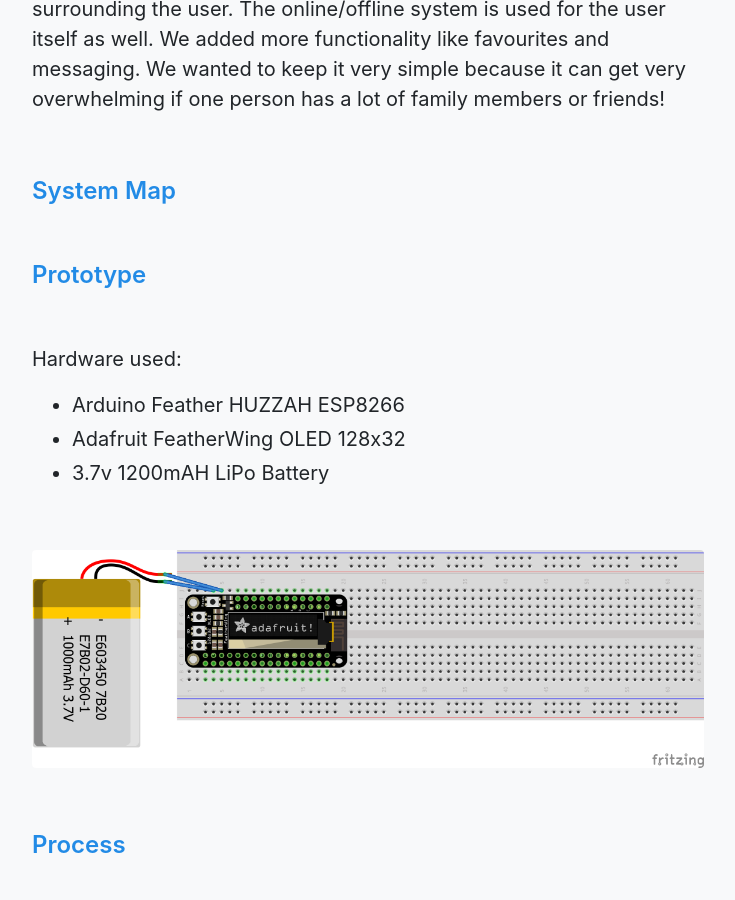
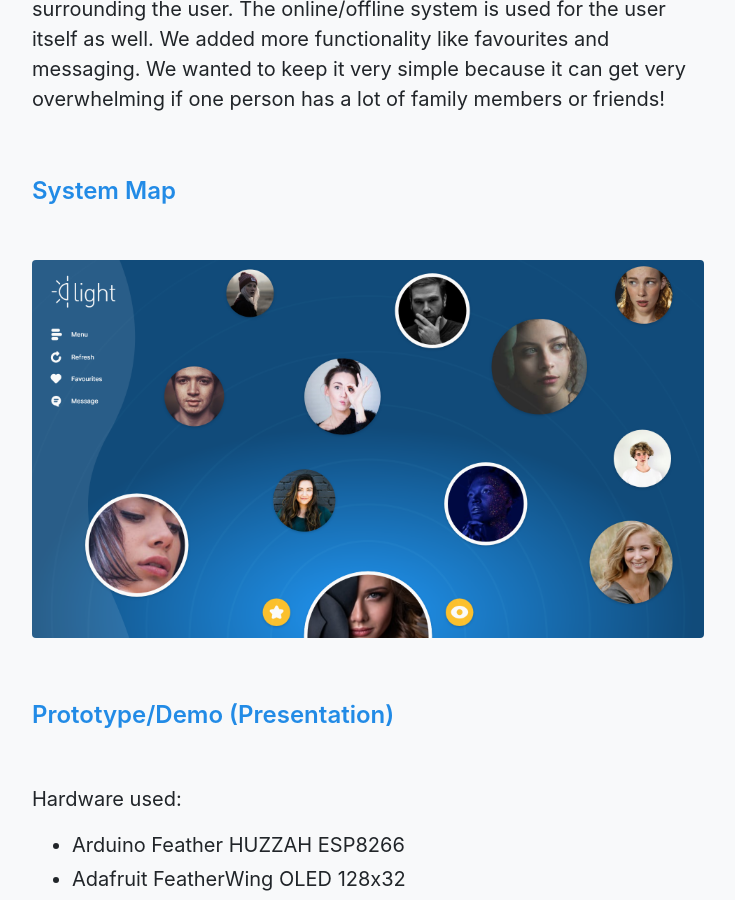
Before and after one commit to ixdwtruong/ixdwtruong.github.io, a Jekyll site: the page built from _posts/0001-01-12-ioe2p2.md, in a window 1280 px wide and 900 px high, scrolled down 5531 px. Shown: the whole window, without its empty margins (272-1007 px from the left). Built offline with Jekyll 4.4.1, drawn with Linux system fonts in a browser that asks for light colours.

Commit message:
Update 0001-01-12-ioe2p2.md

```diff
--- a/_posts/0001-01-12-ioe2p2.md
+++ b/_posts/0001-01-12-ioe2p2.md
@@ -94,7 +94,11 @@
 
 <br>
 
-## Prototype
+![image](/images/ioe2p26.png)
+
+<br>
+
+## Prototype/Demo (Presentation)
 
 <br>
 
@@ -107,6 +111,10 @@
 <br>
 
 ![image](/images/lightfritizing.png)
+
+<br>
+
+<iframe width="560" height="315" src="https://www.youtube.com/embed/9qq-FREdjhw" title="YouTube video player" frameborder="0" allow="accelerometer; autoplay; clipboard-write; encrypted-media; gyroscope; picture-in-picture" allowfullscreen></iframe>
 
 <br>
 
```
